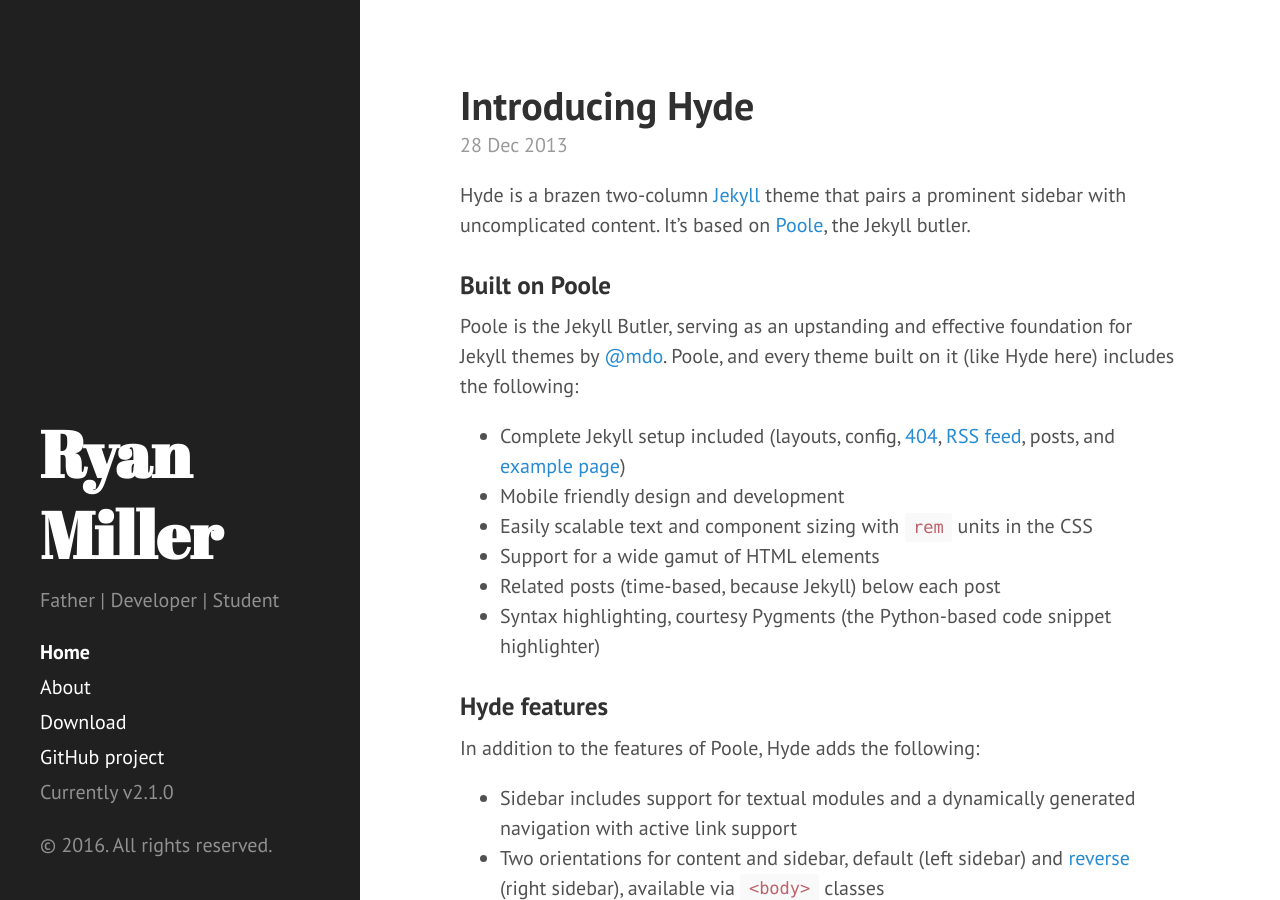
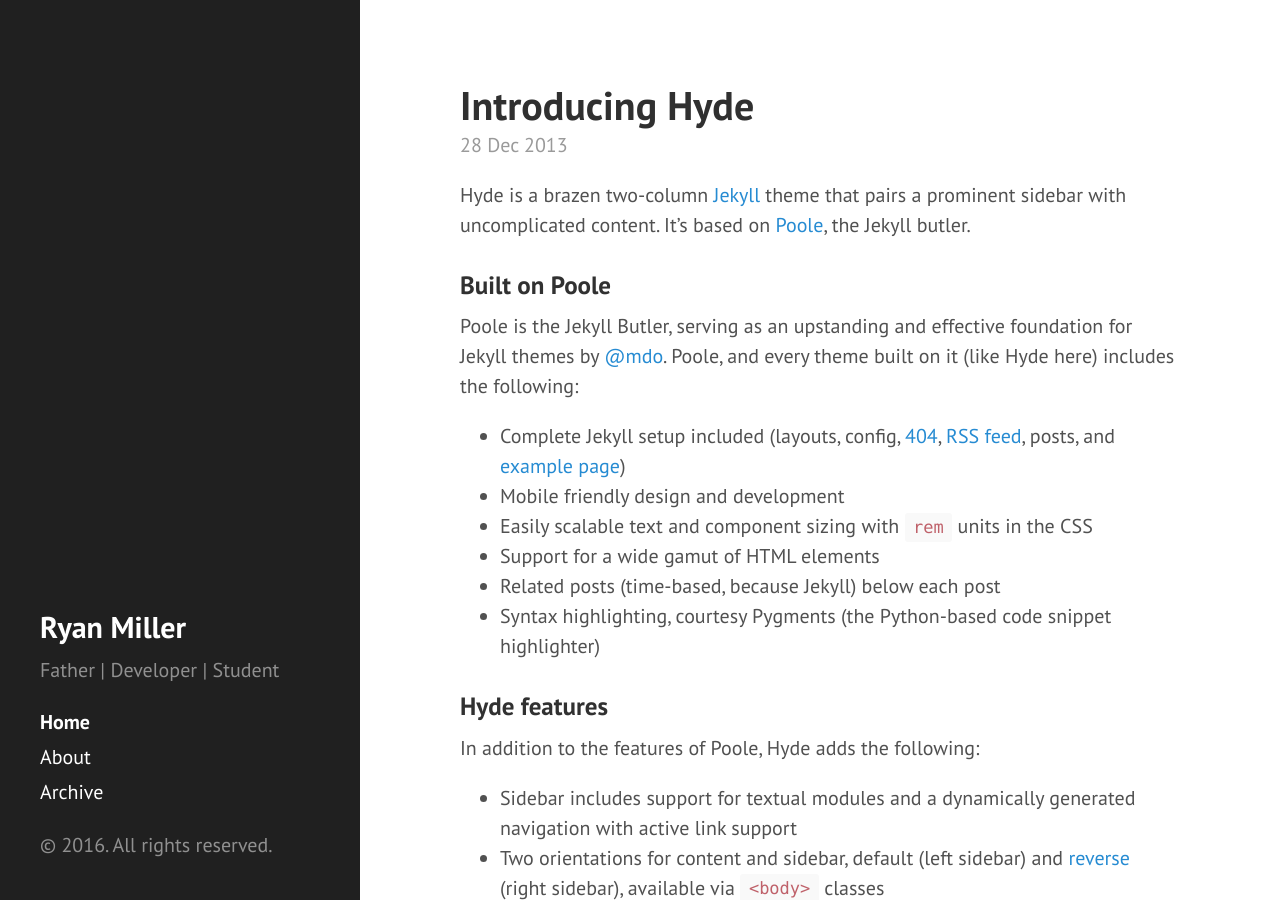
Before and after one commit to ryanmiller810/ryanmiller810.github.io, a Jekyll site: the page built from index.html, in a window 1280 px wide and 900 px high. Built offline with Jekyll 4.4.1, drawn with Linux system fonts in a browser that asks for light colours; Markdown is read by kramdown in place of the engine named in the settings; the list of posts is cut into pages by our own code.

Commit message:
Font change, removed dl link add archive, del ver

```diff
--- a/_includes/sidebar.html
+++ b/_includes/sidebar.html
@@ -1,11 +1,11 @@
 <div class="sidebar">
   <div class="container sidebar-sticky">
     <div class="sidebar-about">
-      <h1>
+      <h2>
         <a href="{{ site.baseurl }}">
           {{ site.title }}
         </a>
-      </h1>
+      </h2>
       <p class="lead">{{ site.description }}</p>
     </div>
 
@@ -26,9 +26,9 @@
         {% endif %}
       {% endfor %}
 
-      <a class="sidebar-nav-item" href="{{ site.github.repo }}/archive/v{{ site.version }}.zip">Download</a>
-      <a class="sidebar-nav-item" href="{{ site.github.repo }}">GitHub project</a>
-      <span class="sidebar-nav-item">Currently v{{ site.version }}</span>
+      <!-- TODO(Ryan) - Correct the links for About & Archive -->
+      <a class="sidebar-nav-item" href="{{ site.github.repo }}/archive/v{{ site.version }}.zip">Archive</a>
+      <!--<a class="sidebar-nav-item" href="{{ site.github.repo }}">GitHub project</a>-->
     </nav>
 
     <p>&copy; {{ site.time | date: '%Y' }}. All rights reserved.</p>
```
